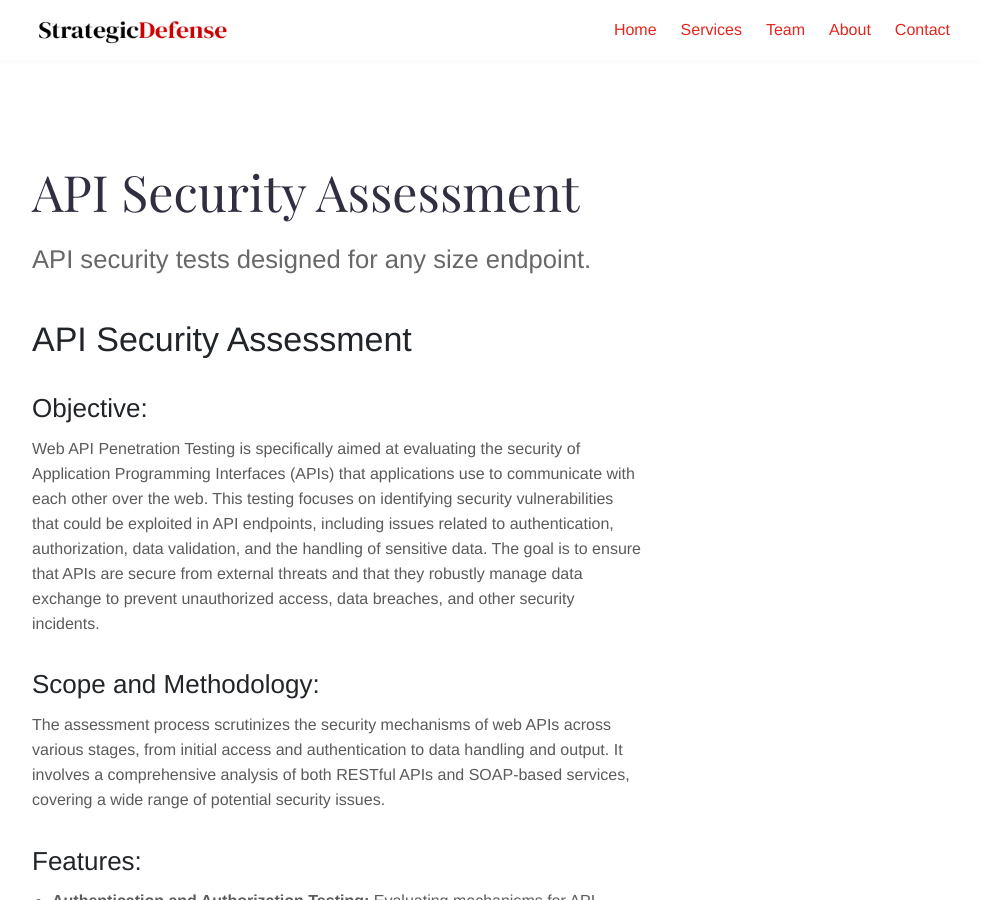
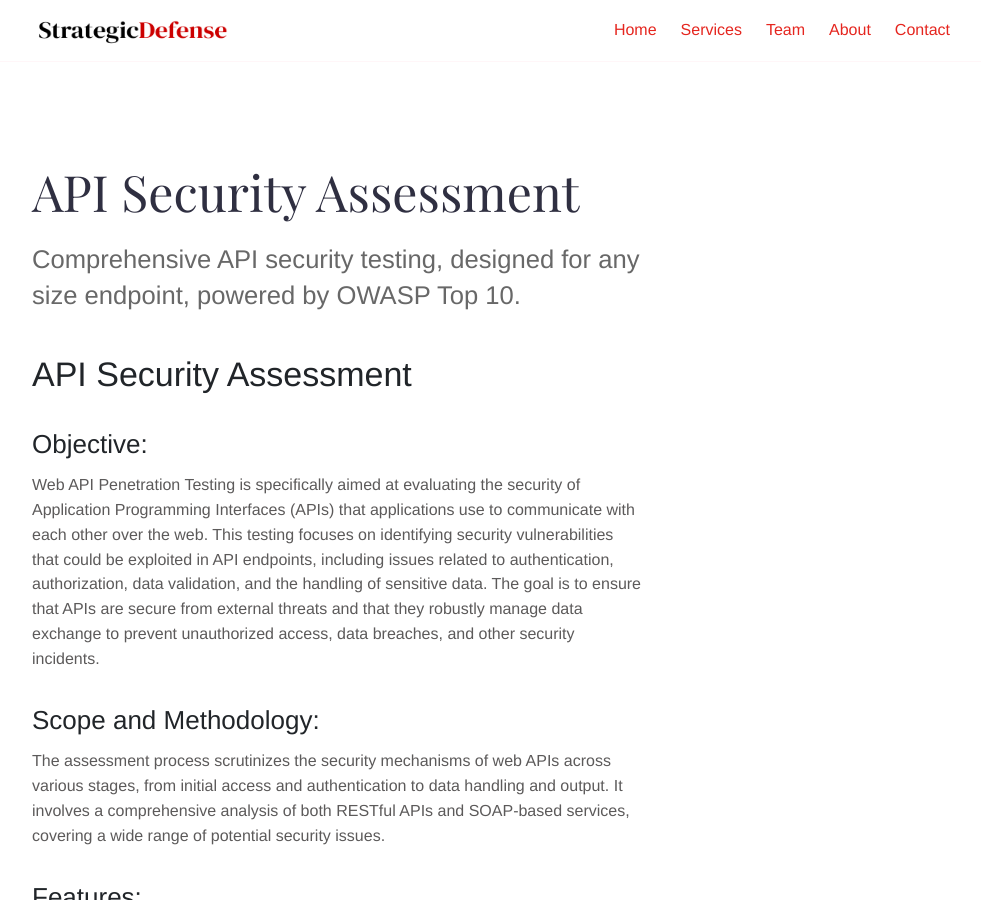
Before and after one commit to strategicdefense/strategicdefense.github.io, a Jekyll site: the page built from _services/web-api.md, in a window 1280 px wide and 900 px high. Shown: the whole window, without its empty margins (143-1124 px from the left). Built offline with Jekyll 4.4.1, drawn with Linux system fonts in a browser that asks for light colours.

Commit message:
tweaking services

```diff
--- a/_services/web-api.md
+++ b/_services/web-api.md
@@ -4,7 +4,7 @@ date: 2019-05-18T12:33:46+10:00
 weight: 1
 ---
 
-API security tests designed for any size endpoint.
+Comprehensive API security testing, designed for any size endpoint, powered by OWASP Top 10.
 
 # API Security Assessment
 ## Objective:
```
Also changed, not shown: 3 other files.
